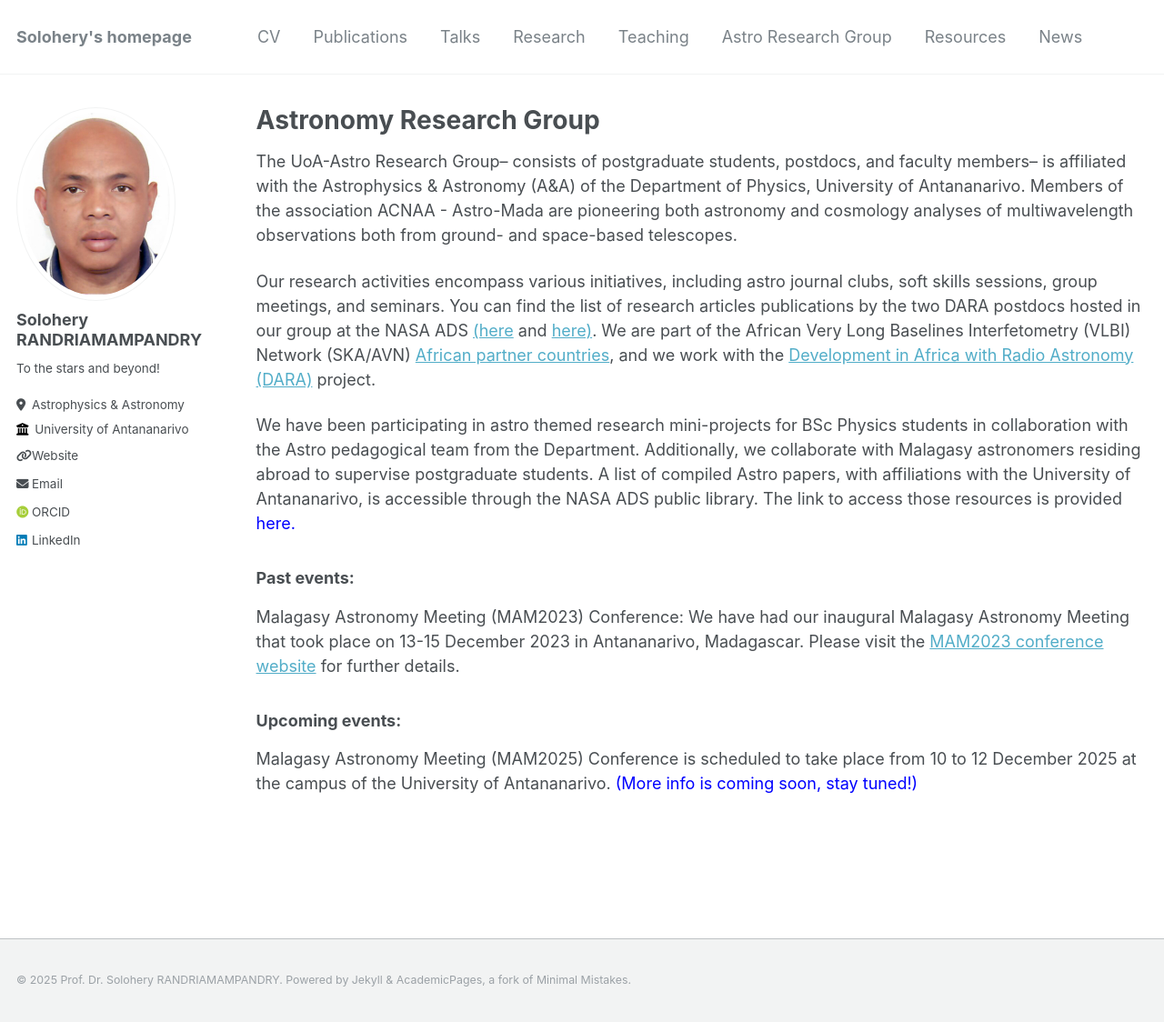
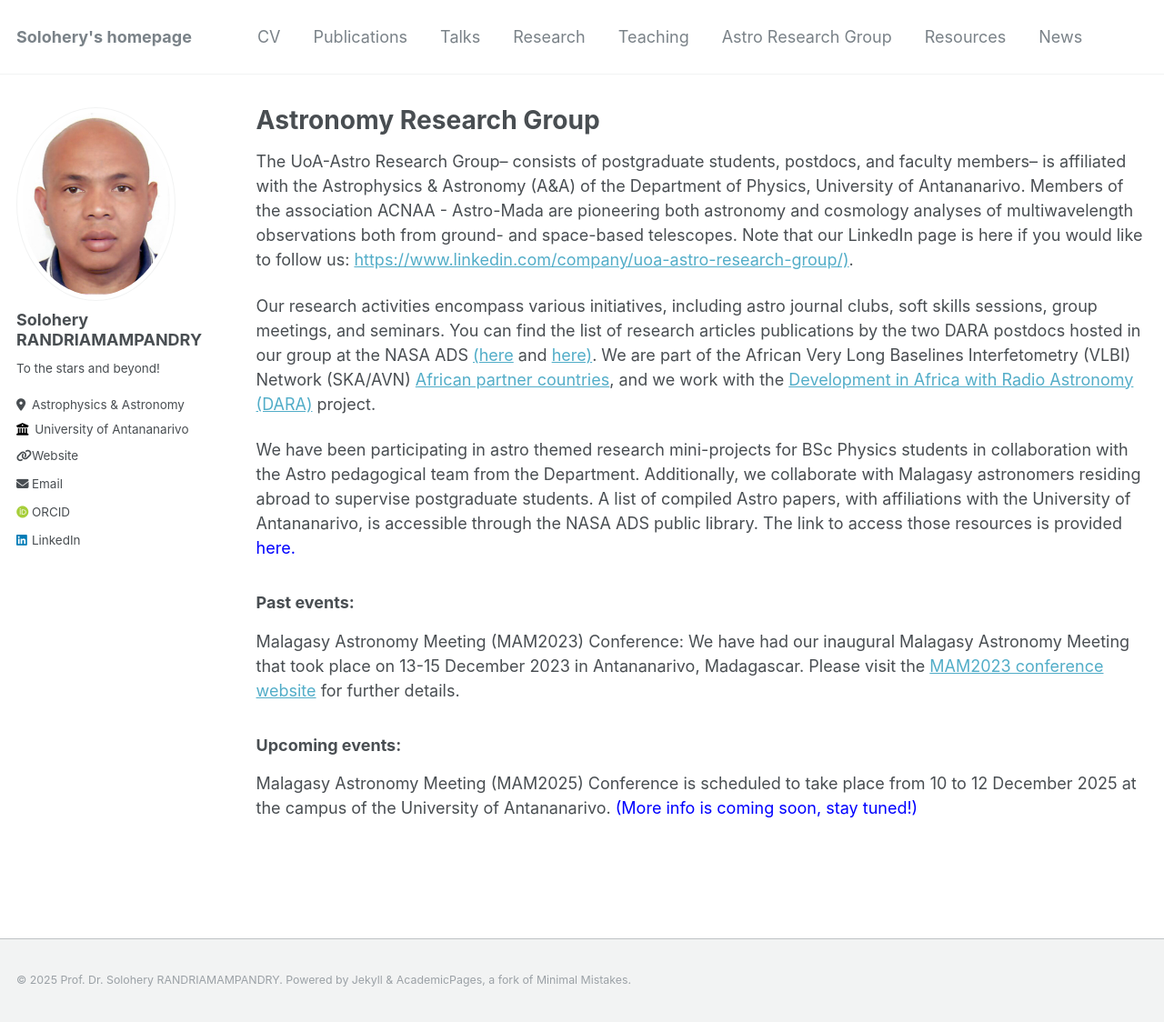
Before and after one commit to solohery-astro/solohery-astro.github.io, a Jekyll site: the page built from _pages/astro-mad.md, in a window 1280 px wide and 1124 px high. Shown: the whole window at 91% size. Built offline with Jekyll 4.4.1, drawn with Linux system fonts in a browser that asks for light colours; some web fonts are replaced.

Commit message:
Update astro-mad.md

```diff
--- a/_pages/astro-mad.md
+++ b/_pages/astro-mad.md
@@ -4,7 +4,8 @@ title: "Astronomy Research Group "
 permalink: /astro-mad/
 author_profile: true
 ---
-The UoA-Astro Research Group-- consists of postgraduate students, postdocs, and faculty members-- is affiliated with the Astrophysics & Astronomy (A&A) of the Department of Physics, University of Antananarivo. Members of the association ACNAA - Astro-Mada are pioneering both astronomy and cosmology analyses of multiwavelength observations both from ground- and space-based telescopes.
+The UoA-Astro Research Group-- consists of postgraduate students, postdocs, and faculty members-- is affiliated with the Astrophysics & Astronomy (A&A) of the Department of Physics, University of Antananarivo. Members of the association ACNAA - Astro-Mada are pioneering both astronomy and cosmology analyses of multiwavelength observations both from ground- and space-based telescopes. Note that our LinkedIn page is here if you would like to follow us:
+   [https://www.linkedin.com/company/uoa-astro-research-group/)](https://www.linkedin.com/company/uoa-astro-research-group/){:target="_blank" rel="noopener noreferrer"}.
 
 Our research activities encompass various initiatives, including astro journal clubs, soft skills sessions, group meetings, and seminars. You can find the list of research articles publications by the two DARA postdocs hosted in our group at the NASA ADS
 [(here](https://ui.adsabs.harvard.edu/search/fq=%7B!type%3Daqp%20v%3D%24fq_database%7D&fq_database=database%3A%20(astronomy%20OR%20physics)&q=author%3A(%22ramamonjisoa%2C%20f%22)&sort=date%20desc%2C%20bibcode%20desc&p_=0){:target="_blank" rel="noopener noreferrer"} and [here)](https://ui.adsabs.harvard.edu/search/fq=%7B!type%3Daqp%20v%3D%24fq_database%7D&fq_database=database%3A%20(astronomy%20OR%20physics)&q=author%3A(%22randriamampandry%2C%20t%22)&sort=date%20desc%2C%20bibcode%20desc&p_=0){:target="_blank" rel="noopener noreferrer"}.  We are part of the African Very Long Baselines Interfetometry (VLBI) Network (SKA/AVN) [African partner countries](https://www.sarao.ac.za/science/avn/){:target="_blank" rel="noopener noreferrer"}, and we work with the [Development in Africa with Radio Astronomy (DARA)](https://www.dara-project.org/){:target="_blank" rel="noopener noreferrer"} project.
```
